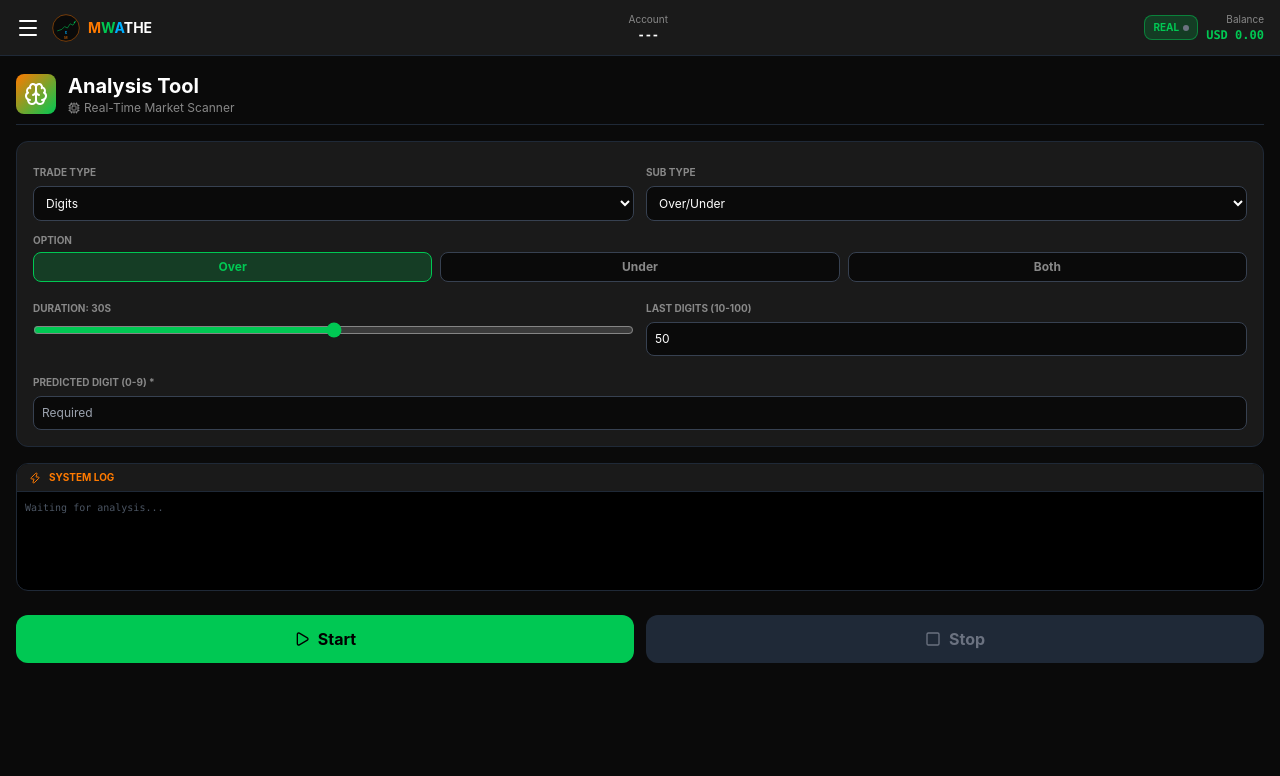
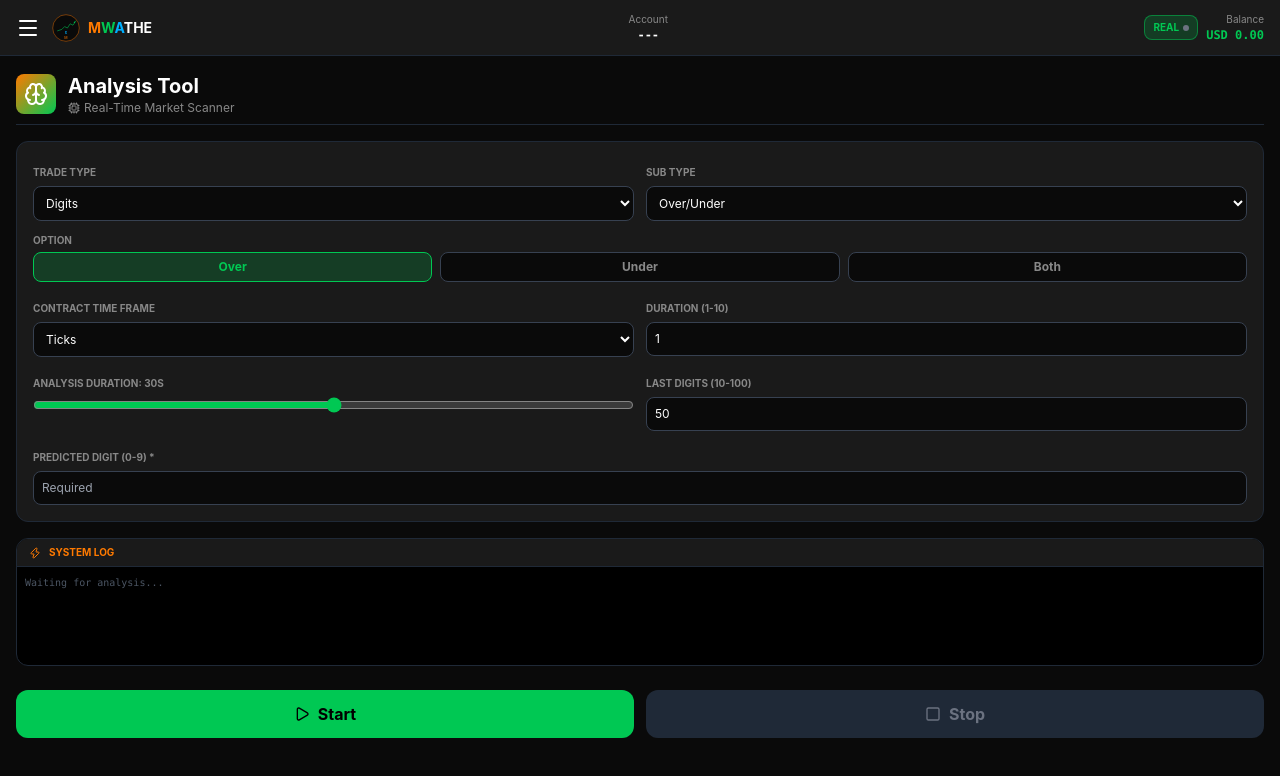
Before and after one commit to Dennysuri/mwathe-trade-systems, a React (Vite) app in the folder frontend/: page /trading in a window 1280 px wide. Shown: the top 776 px of the page. Built offline with nearby package versions, Linux system fonts and the light colour scheme.

Commit message:
Fix: Add Contract Time Frame to Analysis Tool and pass correct duration to Signals

```diff
--- a/frontend/src/components/AnalysisTool.jsx
+++ b/frontend/src/components/AnalysisTool.jsx
@@ -77,6 +77,17 @@ const OPTIONS = {
   'Multipliers': ['Up', 'Down', 'Both']
 }
 
+// STRICT TIMEFRAME RULES PER DOCUMENT
+const TIMEFRAME_RULES = {
+  'Accumulators': { units: ['Ticks'], defaultUnit: 'Ticks', min: 1, max: 85, fixed: true, label: '1 - 85 ticks (Auto-managed)' },
+  'Multipliers': { units: ['Auto'], defaultUnit: 'Auto', min: 1, max: 1, fixed: true, label: 'Auto (Market dependent)' },
+  'Digits': { units: ['Ticks'], defaultUnit: 'Ticks', min: 1, max: 10, fixed: false },
+  'Turbos': { units: ['Ticks', 'Minutes'], defaultUnit: 'Ticks', min: 1, maxMap: { 'Ticks': 10, 'Minutes': 1440 }, fixed: false },
+  'Ups & Downs': { units: ['Ticks', 'Minutes'], defaultUnit: 'Ticks', min: 1, maxMap: { 'Ticks': 10, 'Minutes': 1440 }, fixed: false },
+  'Touch & No Touch': { units: ['Ticks', 'Minutes'], defaultUnit: 'Ticks', min: 1, maxMap: { 'Ticks': 10, 'Minutes': 1440 }, fixed: false },
+  'Vanillas': { units: ['Minutes', 'Hours', 'Days'], defaultUnit: 'Minutes', min: 1, maxMap: { 'Minutes': 1440, 'Hours': 24, 'Days': 30 }, fixed: false }
+}
+
 export default function AnalysisTool({
   isAnalyzing, setIsAnalyzing, progress, setProgress,
   aiLogs, setAiLogs, finalSignal, setFinalSignal, intervalRef, onSignalGenerated
@@ -85,14 +96,21 @@ export default function AnalysisTool({
   const [subTradeType, setSubTradeType] = useState('Over/Under')
   const [option, setOption] = useState('Over')
   const [predictedDigit, setPredictedDigit] = useState('')
-  const [analysisDuration, setAnalysisDuration] = useState(30)
+  const [analysisDuration, setAnalysisDuration] = useState(30) // How long the AI thinks
   const [lastDigits, setLastDigits] = useState(50)
+  const [timeframeUnit, setTimeframeUnit] = useState('Ticks') // The actual contract duration unit
+  const [durationValue, setDurationValue] = useState(1) // The actual contract duration value
   const [validationError, setValidationError] = useState('')
 
   const addLog = (msg) => setAiLogs(prev => [...prev.slice(-6), `[${new Date().toLocaleTimeString()}] ${msg}`])
 
   useEffect(() => { if (SUB_TRADE_TYPES[tradeType]?.length > 0) setSubTradeType(SUB_TRADE_TYPES[tradeType][0]); else setSubTradeType('') }, [tradeType])
   useEffect(() => { if (subTradeType && OPTIONS[subTradeType]) setOption(OPTIONS[subTradeType][0]) }, [subTradeType])
+  useEffect(() => {
+    const rules = TIMEFRAME_RULES[tradeType]
+    setTimeframeUnit(rules.defaultUnit)
+    setDurationValue(rules.min)
+  }, [tradeType])
 
   const validateParameters = () => {
     if (!tradeType) return "Trade Type is required.";
@@ -106,6 +124,15 @@ export default function AnalysisTool({
     }
     if (analysisDuration < 1 || analysisDuration > 59) {
       return "Analysis Duration must be between 1 and 59 seconds.";
+    }
+
+    const rules = TIMEFRAME_RULES[tradeType]
+    if (!rules.fixed) {
+      if (!timeframeUnit) return "Time Frame unit is required."
+      const maxVal = rules.maxMap[timeframeUnit]
+      if (durationValue < rules.min || durationValue > maxVal) {
+        return `Contract Duration must be between ${rules.min} and ${maxVal} ${timeframeUnit.toLowerCase()}.`
+      }
     }
     return null;
   }
@@ -134,8 +161,8 @@ export default function AnalysisTool({
       setProgress(Math.min(100, (elapsed / totalDuration) * 100))
 
       if (elapsed === 500) addLog('📡 Scanning all 13 Volatility Indices...')
-      if (elapsed === 2000) addLog('📊 Running deep market analysis...')
-      if (elapsed === 4000) addLog('🛡️ Processing real-time data and filtering noise...')
+      if (elapsed === 2000) addLog(' Running deep market analysis...')
+      if (elapsed === 4000) addLog('️ Processing real-time data and filtering noise...')
       if (elapsed === 6000) addLog('Evaluating market conditions and entry points...')
 
       if (elapsed >= totalDuration) {
@@ -145,13 +172,16 @@ export default function AnalysisTool({
 
         addLog('✅ Analysis complete. Signal generated successfully.');
 
+        // CORRECT CONTRACT DURATION PASSED TO SIGNALS
+        const contractDurationText = TIMEFRAME_RULES[tradeType].fixed ? TIMEFRAME_RULES[tradeType].label : `${durationValue} ${timeframeUnit}`;
+
         const signal = {
           id: Date.now(),
           market: 'Volatility 100 (1s)',
           tradeType, subTradeType, option,
           confidence,
           entry: tradeType === 'Digits' && subTradeType === 'Over/Under' ? predictedDigit : 'Market Price',
-          duration: analysisDuration,
+          contractDuration: contractDurationText, // THIS IS THE ACTUAL TRADE TIMEFRAME
           marketCondition: confidence > 90 ? 'Excellent' : 'Good'
         };
 
@@ -166,6 +196,8 @@ export default function AnalysisTool({
     setIsAnalyzing(false)
     addLog('🛑 Analysis stopped by user.')
   }
+
+  const rules = TIMEFRAME_RULES[tradeType]
 
   return (
     <div className="h-full overflow-y-auto bg-mwathe-black text-mwathe-white p-4 space-y-4">
@@ -217,9 +249,35 @@ export default function AnalysisTool({
           </div>
         )}
 
+        {/* ACTUAL TRADE TIMEFRAME */}
         <div className="grid grid-cols-2 gap-3">
           <div>
-            <label className="text-[10px] text-mwathe-gray uppercase font-bold">Duration: {analysisDuration}s</label>
+            <label className="text-[10px] text-mwathe-gray uppercase font-bold">Contract Time Frame</label>
+            {rules.fixed ? (
+              <input type="text" value={rules.label} disabled className="w-full bg-mwathe-black/50 border border-gray-700 rounded-lg px-2 py-2 text-xs mt-1 text-mwathe-gray" />
+            ) : (
+              <select value={timeframeUnit} onChange={e => { setTimeframeUnit(e.target.value); setDurationValue(rules.min) }} disabled={isAnalyzing} className="w-full bg-mwathe-black border border-gray-700 rounded-lg px-2 py-2 text-xs mt-1">
+                {rules.units.map(u => <option key={u}>{u}</option>)}
+              </select>
+            )}
+          </div>
+          <div>
+            <label className="text-[10px] text-mwathe-gray uppercase font-bold">
+              Duration {rules.fixed ? '' : `(${rules.min}-${rules.maxMap ? rules.maxMap[timeframeUnit] : rules.max})`}
+            </label>
+            <input
+              type="number"
+              value={durationValue}
+              onChange={e => setDurationValue(parseInt(e.target.value) || 0)}
+              disabled={isAnalyzing || rules.fixed}
+              className="w-full bg-mwathe-black border border-gray-700 rounded-lg px-2 py-2 text-xs mt-1"
+            />
+          </div>
+        </div>
+
+        <div className="grid grid-cols-2 gap-3">
+          <div>
+            <label className="text-[10px] text-mwathe-gray uppercase font-bold">Analysis Duration: {analysisDuration}s</label>
             <input type="range" min="1" max="59" value={analysisDuration} onChange={e => setAnalysisDuration(parseInt(e.target.value))} disabled={isAnalyzing} className="w-full accent-mwathe-green mt-1" />
           </div>
           {tradeType === 'Digits' && (
--- a/frontend/src/components/Signals.jsx
+++ b/frontend/src/components/Signals.jsx
@@ -55,8 +55,8 @@ export default function Signals({ signals, onReset }) {
                     <p className="text-mwathe-white font-mono font-bold">{signal.entry}</p>
                   </div>
                   <div>
-                    <p className="text-mwathe-gray text-xs mb-1">Duration</p>
-                    <p className="text-mwathe-skyblue font-bold">{signal.duration}s</p>
+                    <p className="text-mwathe-gray text-xs mb-1">Contract Duration</p>
+                    <p className="text-mwathe-skyblue font-bold">{signal.contractDuration}</p>
                   </div>
                   <div>
                     <p className="text-mwathe-gray text-xs mb-1">Market Condition</p>
```
